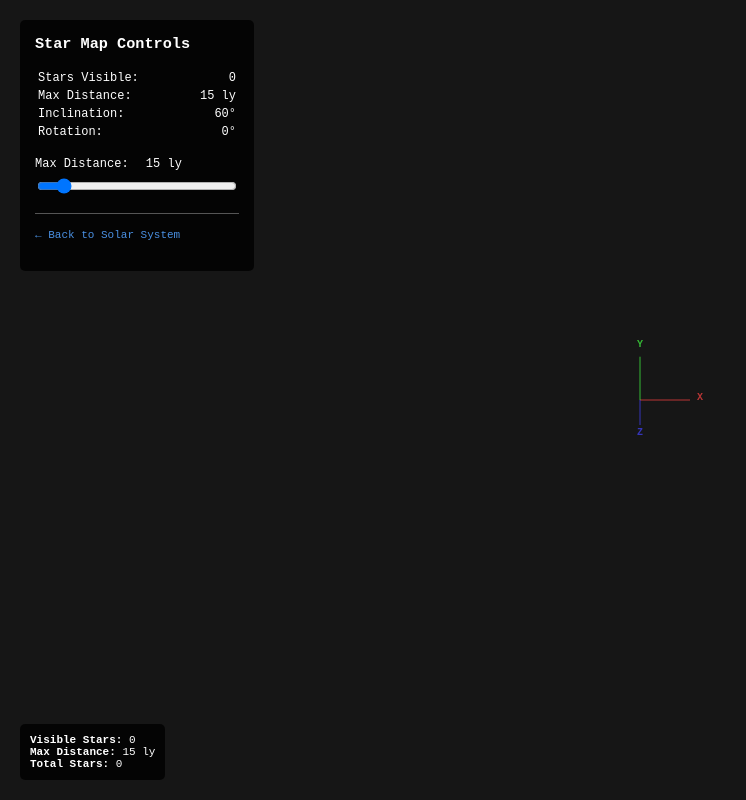
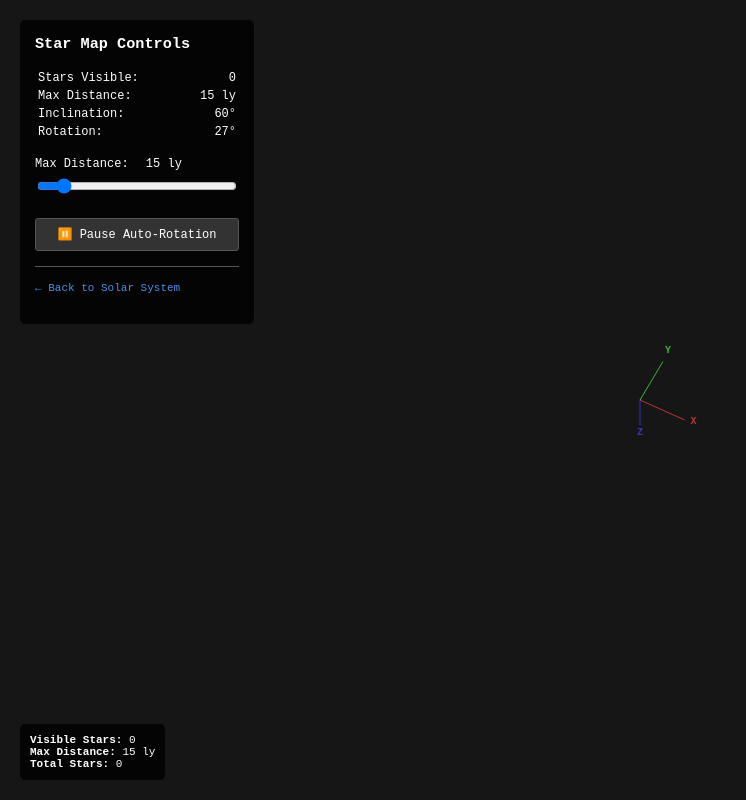
Before and after one commit to select/vibe-universe, a website: page star-map.html in a window 1280 px wide. Shown: the whole page, without its empty margins (0-746 px from the left). Drawn offline with Linux system fonts and the light colour scheme; no server answers.

Commit message:
feat: add auto-rotation toggle to star map

```diff
--- a/star-catalogue/star-map.js
+++ b/star-catalogue/star-map.js
@@ -1,5 +1,4 @@
 import { StarControls } from './star-controls.js?v=1';
-
 // Helper function to get coordinates from mouse or touch event
 function getEventCoordinates(event) {
 	if (event.touches && event.touches.length > 0) {
@@ -49,6 +48,7 @@ export function initStarMap(allStars) {
 		inclination: 60, // degrees
 		rotation: 0, // degrees
 		scale: 10, // pixels per light year
+		isAutoRotating: true, // auto-rotation state
 	};
 
 	// Drag control variables
@@ -62,6 +62,10 @@ export function initStarMap(allStars) {
 	// Pinch zoom variables
 	let isPinching = false;
 	let lastPinchDistance = 0;
+
+	// Auto-rotation variables
+	let lastFrameTime = Date.now();
+	const ROTATION_SPEED = 5; // degrees per second
 
 	// Snap points
 	const inclinationSnapPoints = [-60, -45, -30, 0, 30, 45, 60];
@@ -215,6 +219,34 @@ export function initStarMap(allStars) {
 		const normalized = Math.max(0, Math.min(1, (6 - mag) / 7));
 
 		return minSize + normalized * (maxSize - minSize);
+	}
+
+	// Auto-rotation animation loop
+	function animateRotation() {
+		if (state.isAutoRotating && !isDragging && !isPinching) {
+			const currentTime = Date.now();
+			const deltaTime = (currentTime - lastFrameTime) / 1000; // Convert to seconds
+			lastFrameTime = currentTime;
+
+			// Update rotation without snap points
+			state.rotation = (state.rotation + ROTATION_SPEED * deltaTime) % 360;
+
+			drawAxisLines();
+			drawStars();
+			controlsInstance.updateDisplays();
+		}
+
+		// Continue animation loop
+		requestAnimationFrame(animateRotation);
+	}
+
+	// Toggle auto-rotation
+	function toggleAutoRotation() {
+		state.isAutoRotating = !state.isAutoRotating;
+		if (state.isAutoRotating) {
+			lastFrameTime = Date.now();
+		}
+		return state.isAutoRotating;
 	}
 
 	// Draw all stars
@@ -415,4 +447,12 @@ export function initStarMap(allStars) {
 	// Initial draw
 	drawAxisLines();
 	drawStars();
+
+	// Start animation loop
+	animateRotation();
+
+	// Return toggle function for external control
+	return {
+		toggleAutoRotation: toggleAutoRotation,
+	};
 }
--- a/star-map.html
+++ b/star-map.html
@@ -77,6 +77,12 @@
 				/>
 			</div>
 
+			<div class="control-group">
+				<button id="autoRotateToggle" class="button-primary">
+					⏸️ Pause Auto-Rotation
+				</button>
+			</div>
+
 			<div class="control-group section-divider-small">
 				<a href="index.html" class="link-primary flex-row gap-small">
 					← Back to Solar System
@@ -96,7 +102,16 @@
 
 			// Load star data and initialize star map
 			loadStarData().then((stars) => {
-				initStarMap(stars);
+				const starMapControls = initStarMap(stars);
+
+				// Set up auto-rotation toggle button
+				const autoRotateButton = document.getElementById('autoRotateToggle');
+				autoRotateButton.addEventListener('click', () => {
+					const isRotating = starMapControls.toggleAutoRotation();
+					autoRotateButton.textContent = isRotating
+						? '⏸️ Pause Auto-Rotation'
+						: '▶️ Start Auto-Rotation';
+				});
 			});
 		</script>
 	</body>
```
